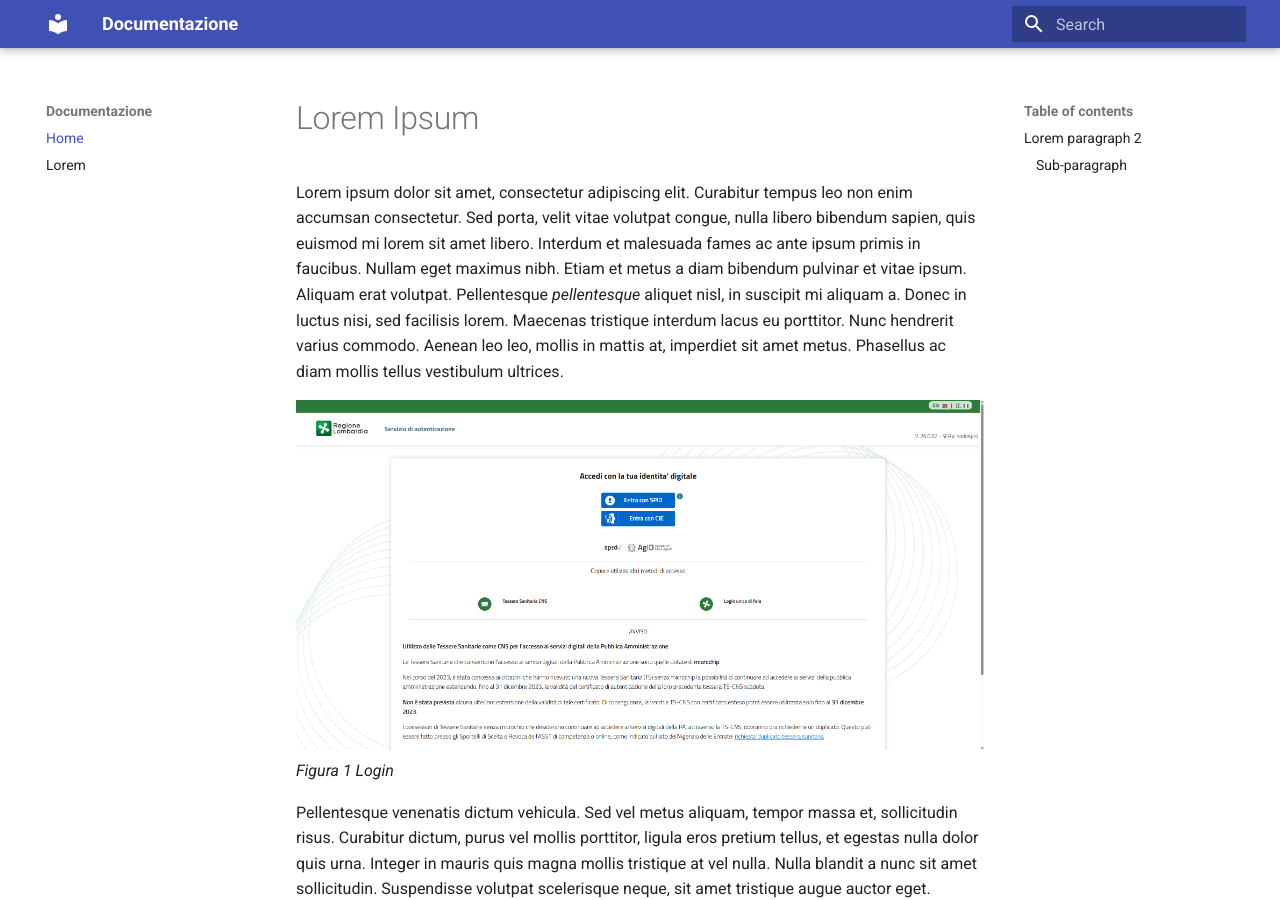
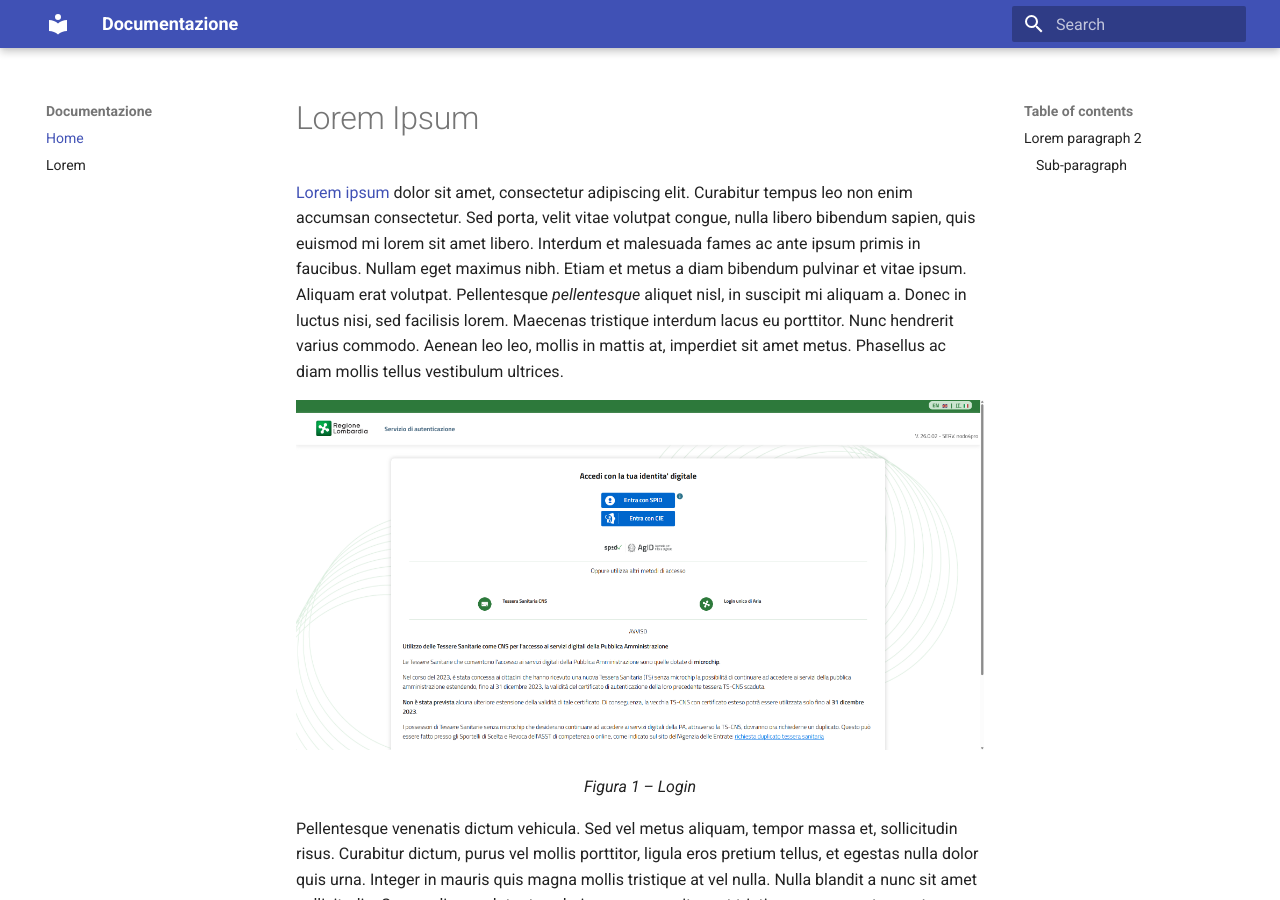
Before and after one commit to MariaCannistraAPIGOV/APILombardia, an MkDocs documentation site: the page built from docs/index.md, in a window 1280 px wide and 900 px high. Built offline with MkDocs 1.6.1 and Material for MkDocs 9.7.7, drawn with Linux system fonts in a browser that asks for light colours.

Commit message:
Update index.md

```diff
--- a/docs/index.md
+++ b/docs/index.md
@@ -1,9 +1,11 @@
 # Lorem Ipsum
 
-Lorem ipsum dolor sit amet, consectetur adipiscing elit. Curabitur tempus leo non enim accumsan consectetur. Sed porta, velit vitae volutpat congue, nulla libero bibendum sapien, quis euismod mi lorem sit amet libero. Interdum et malesuada fames ac ante ipsum primis in faucibus. Nullam eget maximus nibh. Etiam et metus a diam bibendum pulvinar et vitae ipsum. Aliquam erat volutpat. Pellentesque *pellentesque* aliquet nisl, in suscipit mi aliquam a. Donec in luctus nisi, sed facilisis lorem. Maecenas tristique interdum lacus eu porttitor. Nunc hendrerit varius commodo. Aenean leo leo, mollis in mattis at, imperdiet sit amet metus. Phasellus ac diam mollis tellus vestibulum ultrices.
+[Lorem ipsum](#Lorem-paragraph-2) dolor sit amet, consectetur adipiscing elit. Curabitur tempus leo non enim accumsan consectetur. Sed porta, velit vitae volutpat congue, nulla libero bibendum sapien, quis euismod mi lorem sit amet libero. Interdum et malesuada fames ac ante ipsum primis in faucibus. Nullam eget maximus nibh. Etiam et metus a diam bibendum pulvinar et vitae ipsum. Aliquam erat volutpat. Pellentesque *pellentesque* aliquet nisl, in suscipit mi aliquam a. Donec in luctus nisi, sed facilisis lorem. Maecenas tristique interdum lacus eu porttitor. Nunc hendrerit varius commodo. Aenean leo leo, mollis in mattis at, imperdiet sit amet metus. Phasellus ac diam mollis tellus vestibulum ultrices.
 
-![Immagine Login](Login.png)
-*Figura 1 Login*
+![Login](Login.png)
+<p align="center">
+<em>Figura 1 – Login</em>
+</p>
 
 Pellentesque venenatis dictum vehicula. Sed vel metus aliquam, tempor massa et, sollicitudin risus. Curabitur dictum, purus vel mollis porttitor, ligula eros pretium tellus, et egestas nulla dolor quis urna. Integer in mauris quis magna mollis tristique at vel nulla. Nulla blandit a nunc sit amet sollicitudin. Suspendisse volutpat scelerisque neque, sit amet tristique augue auctor eget. Nullam scelerisque ac odio quis sodales.
 
```
